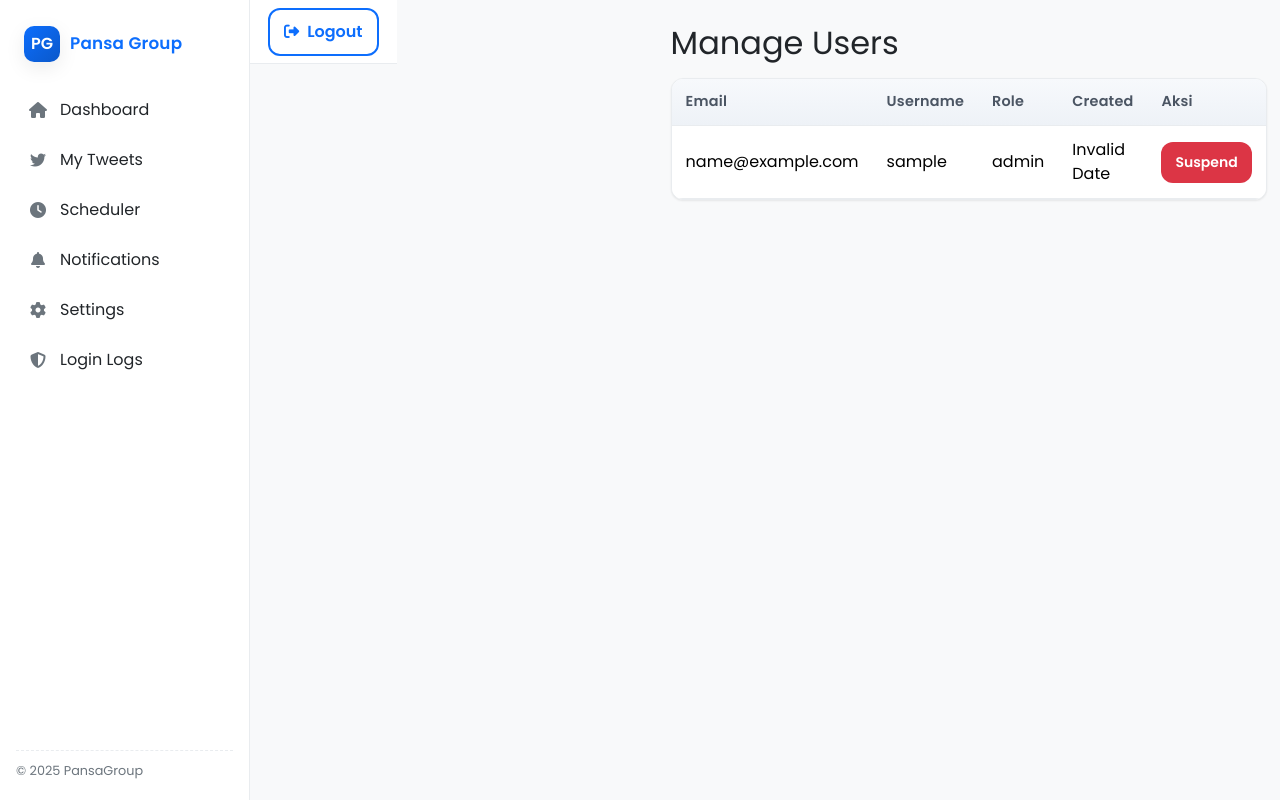
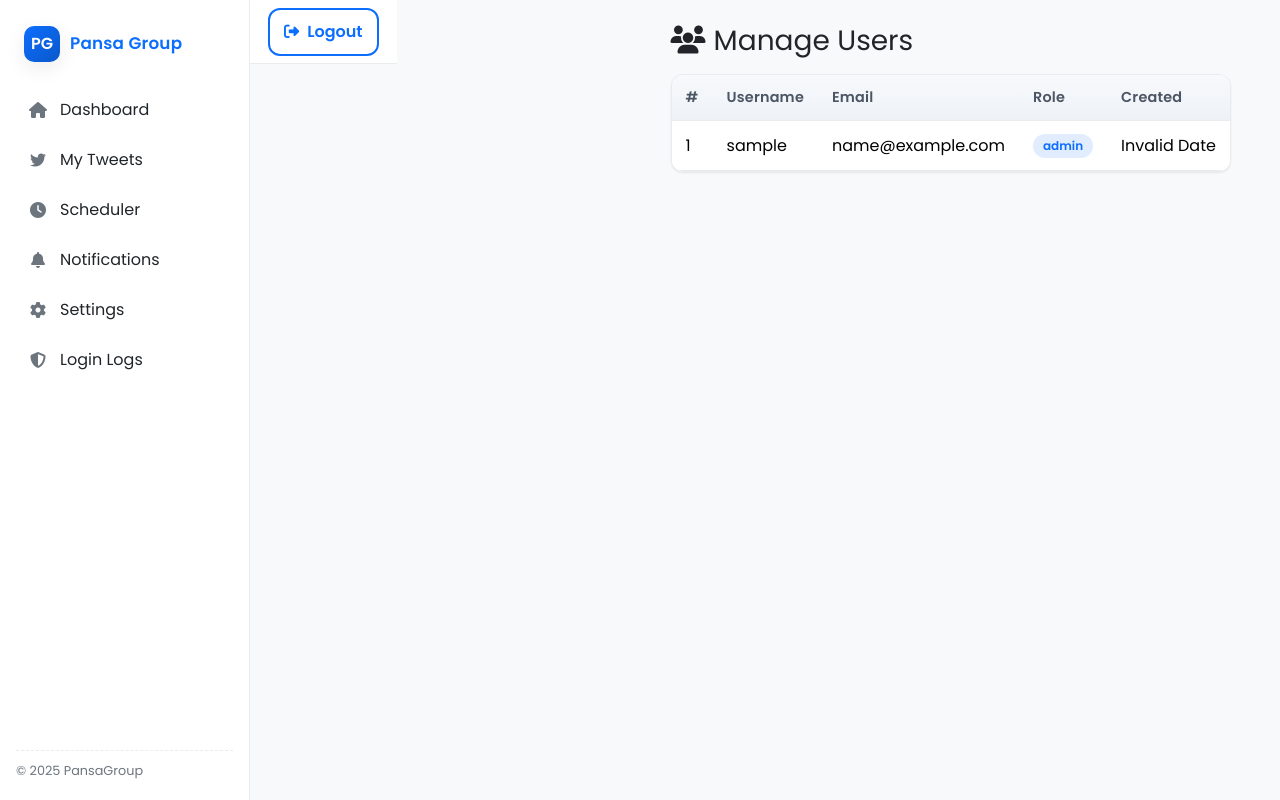
Before and after one commit to jhodypedia/xapi, a Node server app: template views/admin/users.ejs in a window 1280 px wide. Run offline with Node 20, Linux system fonts and the light colour scheme; the template is opened without the code that fills it: values that come from a table or form of the project are taken from there, others are empty; the visitor is signed in with stand-in values (Sample User, id 1); some libraries are stand-ins or nearby versions.

Commit message:
Update users.ejs

```diff
--- a/views/admin/users.ejs
+++ b/views/admin/users.ejs
@@ -1,21 +1,15 @@
-<h2 class="mb-3">Manage Users</h2>
+<h3 class="mb-3"><i class="fa fa-users me-2"></i>Manage Users</h3>
 <table class="table">
-  <thead><tr><th>Email</th><th>Username</th><th>Role</th><th>Created</th><th>Aksi</th></tr></thead>
+  <thead><tr><th>#</th><th>Username</th><th>Email</th><th>Role</th><th>Created</th></tr></thead>
   <tbody>
-  <% users.forEach(u=>{ %>
-    <tr>
-      <td><%= u.email %></td>
-      <td><%= u.username %></td>
-      <td><%= u.role %></td>
-      <td><%= new Date(u.createdAt).toLocaleString() %></td>
-      <td>
-        <% if (u.role!=="suspended") { %>
-        <form method="post" action="/admin/users/<%= u.id %>/suspend">
-          <button class="btn btn-sm btn-danger">Suspend</button>
-        </form>
-        <% } %>
-      </td>
-    </tr>
-  <% }) %>
+    <% users.forEach((u,i)=>{ %>
+      <tr>
+        <td><%= i+1 %></td>
+        <td><%= u.username %></td>
+        <td><%= u.email %></td>
+        <td><span class="badge <%= u.role==='admin'?'badge-info':'badge-success' %>"><%= u.role %></span></td>
+        <td><%= u.createdAt.toLocaleString() %></td>
+      </tr>
+    <% }) %>
   </tbody>
 </table>
```
